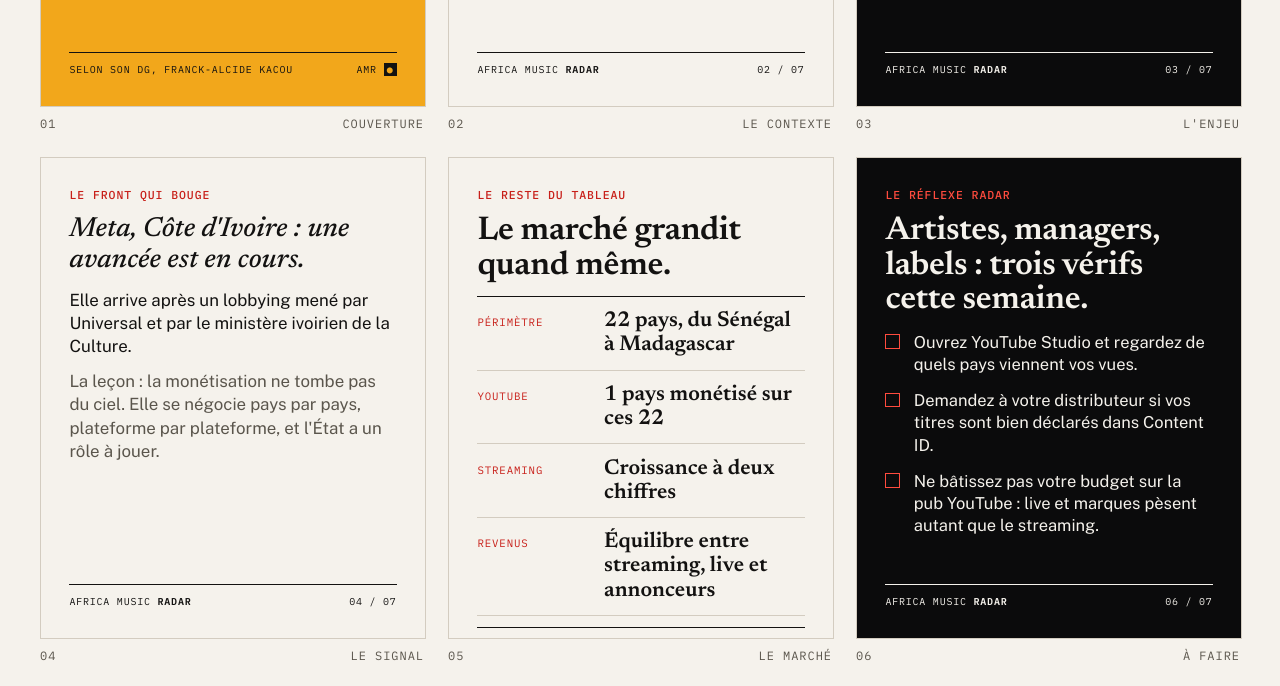
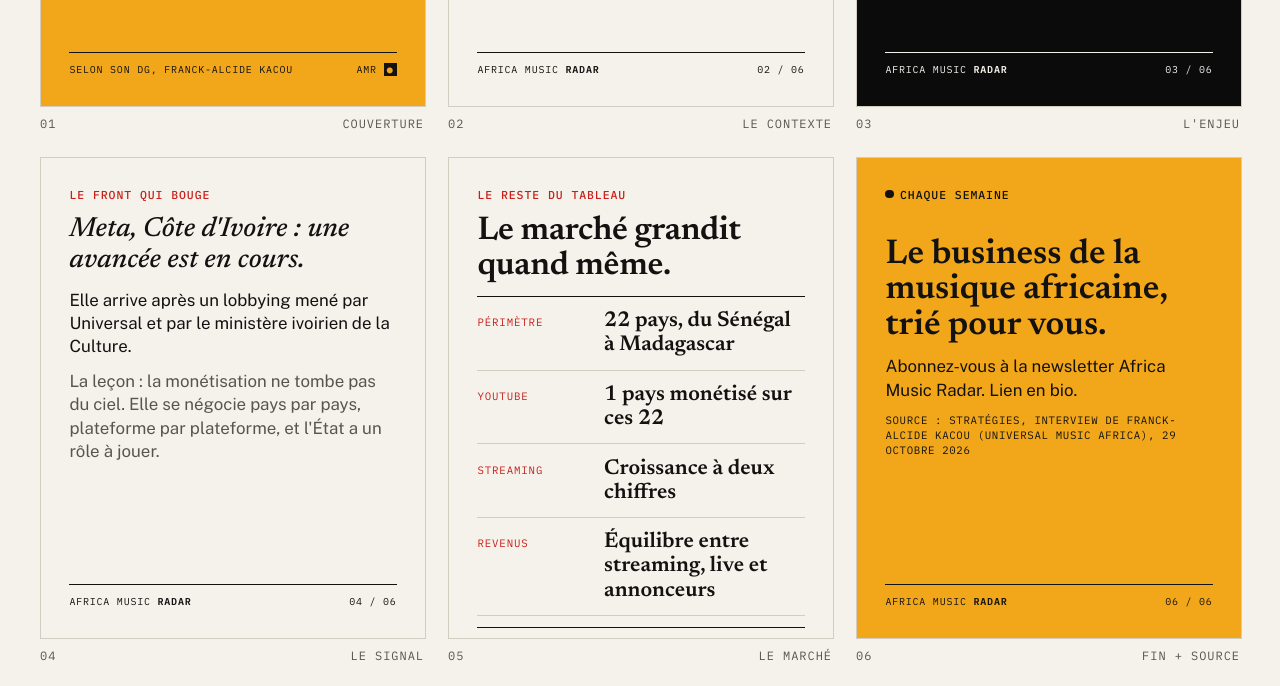
Before and after one commit to omradar/radar-musique-afrique, a plain HTML site: page social/2026-10-31-chiffre-de-la-semaine.html in a window 1280 px wide. Shown: the part 607-1293 px from the top of the page. Drawn offline with nearby package versions, Linux system fonts and the light colour scheme.

Commit message:
social: retire la slide checklist, EN en Figure of the week
Co-Authored-By: Claude Opus 5.5 <noreply@anthropic.com>
Claude-Session: https://claude.ai/code/session_01X22JpuzA6SARKWTeKBWG4i

```diff
--- a/social/2026-10-31-chiffre-de-la-semaine.html
+++ b/social/2026-10-31-chiffre-de-la-semaine.html
@@ -96,8 +96,8 @@ figcaption{font-family:var(--mono);font-size:12px;letter-spacing:.08em;text-tran
   <header class="mast">
     <div>
       <div class="logo">Africa Music <b>Radar</b></div>
-      <h1 data-fr="Le Chiffre de la semaine · samedi 31 octobre" data-en="Number of the Week · Saturday 31 October">Le Chiffre de la semaine · samedi 31 octobre</h1>
-      <div class="meta" data-fr="Carrousel Instagram 4:5 · 7 slides · source Stratégies" data-en="Instagram carousel 4:5 · 7 slides · source Stratégies">Carrousel Instagram 4:5 · 7 slides · source Stratégies</div>
+      <h1 data-fr="Le Chiffre de la semaine · samedi 31 octobre" data-en="Figure of the Week · Saturday 31 October">Le Chiffre de la semaine · samedi 31 octobre</h1>
+      <div class="meta" data-fr="Carrousel Instagram 4:5 · 6 slides · source Stratégies" data-en="Instagram carousel 4:5 · 6 slides · source Stratégies">Carrousel Instagram 4:5 · 6 slides · source Stratégies</div>
     </div>
     <div class="toggle" role="group" aria-label="Langue">
       <button type="button" id="btn-fr" aria-pressed="true">FR</button>
@@ -113,7 +113,7 @@ figcaption{font-family:var(--mono);font-size:12px;letter-spacing:.08em;text-tran
 
     <!-- 1 -->
     <figure><div class="slide"><div class="s amber">
-      <div class="k"><span class="ping"></span><span data-fr="Le Chiffre de la semaine" data-en="Number of the week">Le Chiffre de la semaine</span></div>
+      <div class="k"><span class="ping"></span><span data-fr="Le Chiffre de la semaine" data-en="Figure of the week">Le Chiffre de la semaine</span></div>
       <div class="big" style="font-size:54cqw">1</div>
       <div class="big-cap" style="font-size:7.6cqw;max-width:19ch" data-fr="pays où YouTube paie la musique, sur les 22 couverts par Universal Music Africa" data-en="country where YouTube pays for music, out of the 22 covered by Universal Music Africa">pays où YouTube paie la musique, sur les 22 couverts par Universal Music Africa</div>
       <div class="foot"><span data-fr="Selon son DG, Franck-Alcide Kacou" data-en="According to its MD, Franck-Alcide Kacou">Selon son DG, Franck-Alcide Kacou</span><span class="brand">AMR <b>●</b></span></div>
@@ -129,7 +129,7 @@ figcaption{font-family:var(--mono);font-size:12px;letter-spacing:.08em;text-tran
       </div>
       <div class="legend"><span><i class="on"></i><span data-fr="Musique monétisée sur YouTube" data-en="Music monetised on YouTube">Musique monétisée sur YouTube</span></span><span><i></i><span data-fr="Pas encore" data-en="Not yet">Pas encore</span></span></div>
       <p class="dim" data-fr="C'est le terrain de jeu d'Universal Music Africa, selon son DG Franck-Alcide Kacou. Sur cette carte, YouTube ne monétise pour l'instant la musique qu'au Sénégal." data-en="That is Universal Music Africa's playing field, according to its MD Franck-Alcide Kacou. On this map, YouTube currently monetises music only in Senegal.">C'est le terrain de jeu d'Universal Music Africa, selon son DG Franck-Alcide Kacou. Sur cette carte, YouTube ne monétise pour l'instant la musique qu'au Sénégal.</p>
-      <div class="foot"><span>Africa Music <b>Radar</b></span><span class="brand">02 / 07</span></div>
+      <div class="foot"><span>Africa Music <b>Radar</b></span><span class="brand">02 / 06</span></div>
     </div></div><figcaption><span>02</span><span data-fr="Le contexte" data-en="Context">Le contexte</span></figcaption></figure>
 
     <!-- 3 -->
@@ -138,7 +138,7 @@ figcaption{font-family:var(--mono);font-size:12px;letter-spacing:.08em;text-tran
       <h2 data-fr="Des millions de vues, presque rien sur la fiche de paie." data-en="Millions of views, next to nothing on the statement.">Des millions de vues, presque rien sur la fiche de paie.</h2>
       <p data-fr="Un clip qui tourne en boucle à Abidjan, Douala ou Kinshasa nourrit la notoriété de l'artiste. Mais dans 21 des 22 pays couverts par Universal, ces vues ne se transforment pas en revenus publicitaires musicaux sur YouTube." data-en="A video on repeat in Abidjan, Douala or Kinshasa builds an artist's profile. But in 21 of the 22 countries Universal covers, those views do not turn into music ad revenue on YouTube.">Un clip qui tourne en boucle à Abidjan, Douala ou Kinshasa nourrit la notoriété de l'artiste. Mais dans 21 des 22 pays couverts par Universal, ces vues ne se transforment pas en revenus publicitaires musicaux sur YouTube.</p>
       <p class="dim" data-fr="La plateforme la plus regardée n'est pas forcément celle qui paie." data-en="The most watched platform is not necessarily the one that pays.">La plateforme la plus regardée n'est pas forcément celle qui paie.</p>
-      <div class="foot"><span>Africa Music <b>Radar</b></span><span class="brand">03 / 07</span></div>
+      <div class="foot"><span>Africa Music <b>Radar</b></span><span class="brand">03 / 06</span></div>
     </div></div><figcaption><span>03</span><span data-fr="L'enjeu" data-en="Stakes">L'enjeu</span></figcaption></figure>
 
     <!-- 4 -->
@@ -147,7 +147,7 @@ figcaption{font-family:var(--mono);font-size:12px;letter-spacing:.08em;text-tran
       <div class="quote" data-fr="Meta, Côte d'Ivoire : une avancée est en cours." data-en="Meta, Côte d'Ivoire: progress is under way.">Meta, Côte d'Ivoire : une avancée est en cours.</div>
       <p data-fr="Elle arrive après un lobbying mené par Universal et par le ministère ivoirien de la Culture." data-en="It follows lobbying by Universal and Côte d'Ivoire's Ministry of Culture.">Elle arrive après un lobbying mené par Universal et par le ministère ivoirien de la Culture.</p>
       <p class="dim" data-fr="La leçon : la monétisation ne tombe pas du ciel. Elle se négocie pays par pays, plateforme par plateforme, et l'État a un rôle à jouer." data-en="The lesson: monetisation doesn't just arrive. It is negotiated country by country, platform by platform, and governments have a part to play.">La leçon : la monétisation ne tombe pas du ciel. Elle se négocie pays par pays, plateforme par plateforme, et l'État a un rôle à jouer.</p>
-      <div class="foot"><span>Africa Music <b>Radar</b></span><span class="brand">04 / 07</span></div>
+      <div class="foot"><span>Africa Music <b>Radar</b></span><span class="brand">04 / 06</span></div>
     </div></div><figcaption><span>04</span><span data-fr="Le signal" data-en="Signal">Le signal</span></figcaption></figure>
 
     <!-- 5 -->
@@ -160,29 +160,17 @@ figcaption{font-family:var(--mono);font-size:12px;letter-spacing:.08em;text-tran
         <div class="row"><div class="lab">Streaming</div><div class="val" data-fr="Croissance à deux chiffres" data-en="Double-digit growth">Croissance à deux chiffres</div></div>
         <div class="row"><div class="lab" data-fr="Revenus" data-en="Revenue">Revenus</div><div class="val" data-fr="Équilibre entre streaming, live et annonceurs" data-en="Balanced across streaming, live and brands">Équilibre entre streaming, live et annonceurs</div></div>
       </div>
-      <div class="foot"><span>Africa Music <b>Radar</b></span><span class="brand">05 / 07</span></div>
+      <div class="foot"><span>Africa Music <b>Radar</b></span><span class="brand">05 / 06</span></div>
     </div></div><figcaption><span>05</span><span data-fr="Le marché" data-en="Market">Le marché</span></figcaption></figure>
 
     <!-- 6 -->
-    <figure><div class="slide"><div class="s night">
-      <div class="k" data-fr="Le réflexe radar" data-en="Radar checklist">Le réflexe radar</div>
-      <h2 data-fr="Artistes, managers, labels : trois vérifs cette semaine." data-en="Artists, managers, labels: three checks this week.">Artistes, managers, labels : trois vérifs cette semaine.</h2>
-      <ul class="checks">
-        <li><span data-fr="Ouvrez YouTube Studio et regardez de quels pays viennent vos vues." data-en="Open YouTube Studio and check which countries your views come from.">Ouvrez YouTube Studio et regardez de quels pays viennent vos vues.</span></li>
-        <li><span data-fr="Demandez à votre distributeur si vos titres sont bien déclarés dans Content ID." data-en="Ask your distributor whether your tracks are registered in Content ID.">Demandez à votre distributeur si vos titres sont bien déclarés dans Content ID.</span></li>
-        <li><span data-fr="Ne bâtissez pas votre budget sur la pub YouTube : live et marques pèsent autant que le streaming." data-en="Don't build your budget on YouTube ads: live and brand deals weigh as much as streaming.">Ne bâtissez pas votre budget sur la pub YouTube : live et marques pèsent autant que le streaming.</span></li>
-      </ul>
-      <div class="foot"><span>Africa Music <b>Radar</b></span><span class="brand">06 / 07</span></div>
-    </div></div><figcaption><span>06</span><span data-fr="À faire" data-en="Action">À faire</span></figcaption></figure>
-
-    <!-- 7 -->
     <figure><div class="slide"><div class="s amber">
       <div class="k"><span class="ping"></span><span data-fr="Chaque semaine" data-en="Every week">Chaque semaine</span></div>
       <div class="big-cap" style="margin-top:6cqw" data-fr="Le business de la musique africaine, trié pour vous." data-en="The business of African music, sorted for you.">Le business de la musique africaine, trié pour vous.</div>
       <p data-fr="Abonnez-vous à la newsletter Africa Music Radar. Lien en bio." data-en="Subscribe to the Africa Music Radar newsletter. Link in bio.">Abonnez-vous à la newsletter Africa Music Radar. Lien en bio.</p>
       <p style="font-family:var(--mono);font-size:2.8cqw;letter-spacing:.06em;text-transform:uppercase" data-fr="Source : Stratégies, interview de Franck-Alcide Kacou (Universal Music Africa), 29 octobre 2026" data-en="Source: Stratégies, interview with Franck-Alcide Kacou (Universal Music Africa), 29 October 2026">Source : Stratégies, interview de Franck-Alcide Kacou (Universal Music Africa), 29 octobre 2026</p>
-      <div class="foot"><span>Africa Music <b>Radar</b></span><span class="brand">07 / 07</span></div>
-    </div></div><figcaption><span>07</span><span data-fr="Fin + source" data-en="End + source">Fin + source</span></figcaption></figure>
+      <div class="foot"><span>Africa Music <b>Radar</b></span><span class="brand">06 / 06</span></div>
+    </div></div><figcaption><span>06</span><span data-fr="Fin + source" data-en="End + source">Fin + source</span></figcaption></figure>
   </div>
 
   <section>
```
